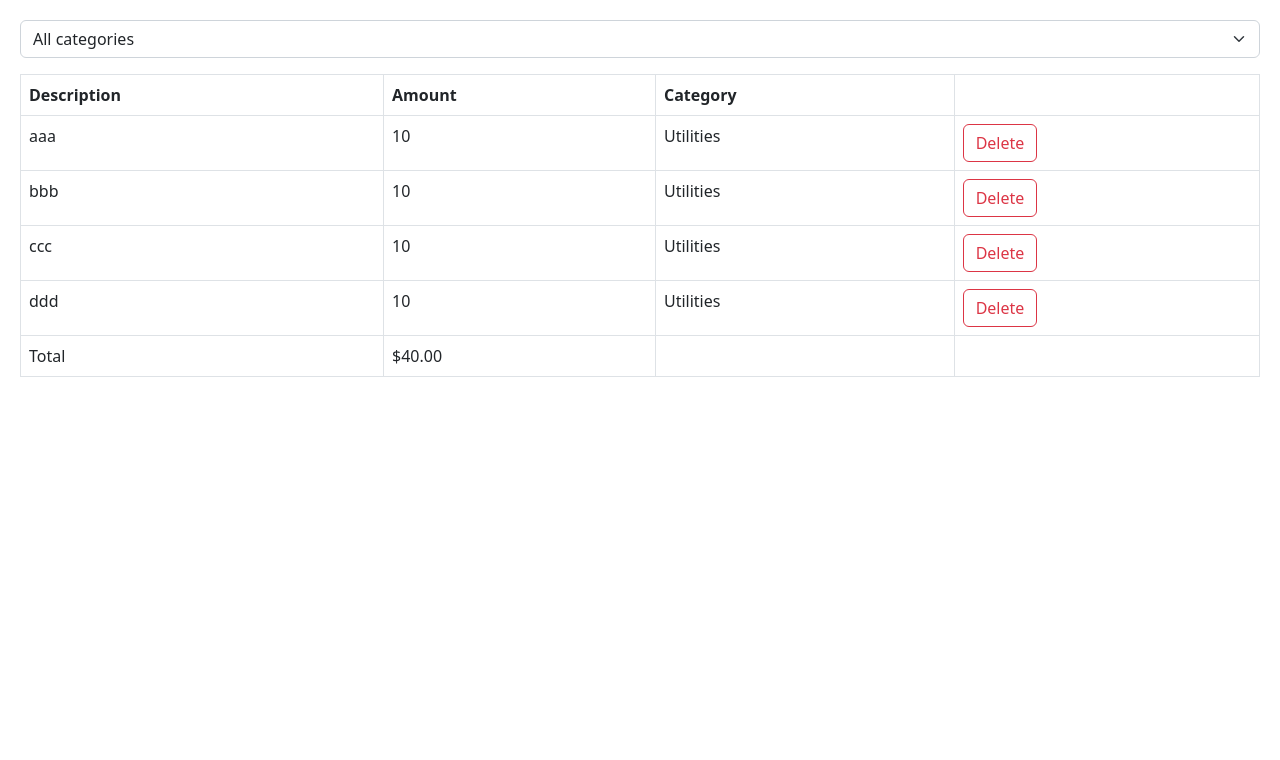
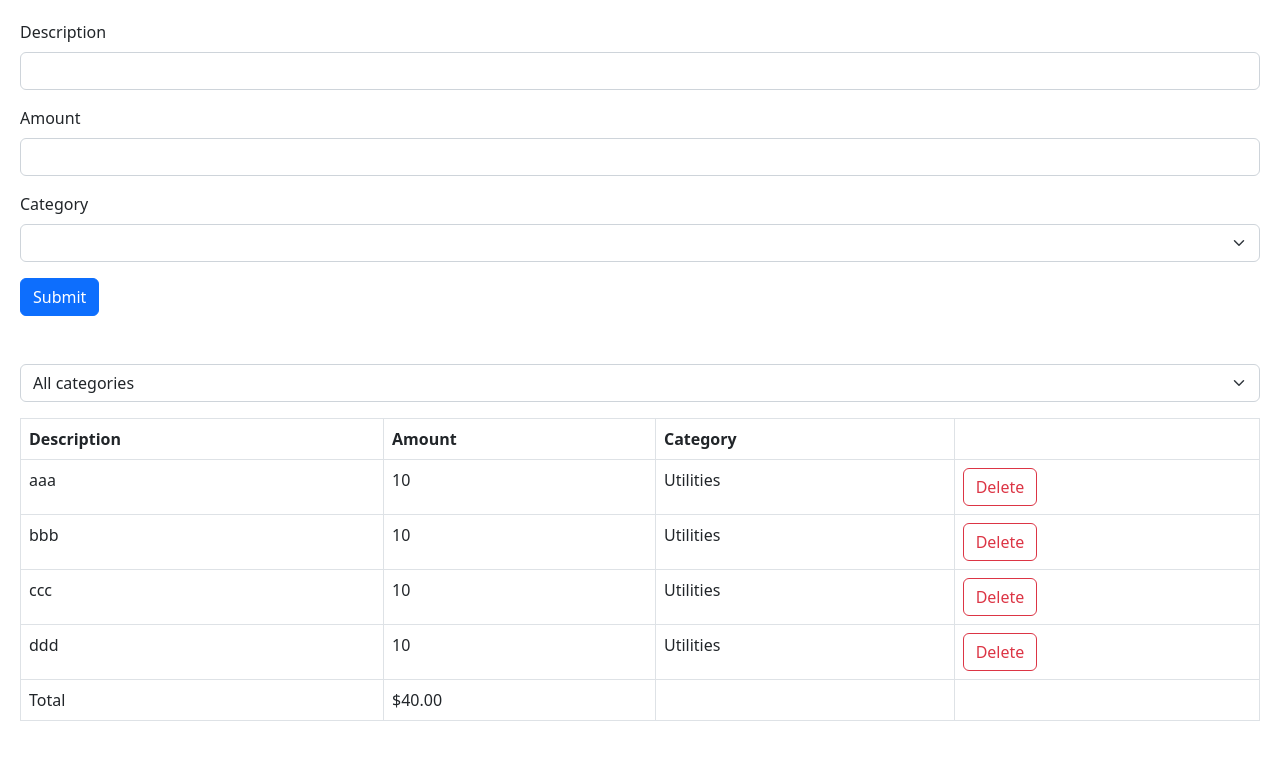
Before and after one commit to anesuraswe/moshCourse, a React (Vite) app: page / in a window 1280 px wide. Shown: the top 760 px of the page. Built offline with nearby package versions, Linux system fonts and the light colour scheme; the HTML template or start-up script is replaced by a standard one.

Commit message:
Expense Form

```diff
--- a/src/App.tsx
+++ b/src/App.tsx
@@ -1,6 +1,9 @@
 import { useState } from "react";
 import ExpenseList from "./expense-tracker/components/ExpenseList";
 import ExpenseFilter from "./expense-tracker/components/ExpenseFilter";
+import ExpenseForm from "./expense-tracker/components/ExpenseForm";
+
+export const categories = ["Groceries", "Utilities", "Entertainment"];
 
 function App() {
   const [selectedCategory, setSelectedCategory] = useState("");
@@ -17,6 +20,9 @@
 
   return (
     <div>
+      <div className="mb-5">
+        <ExpenseForm/>
+      </div>
       <div className="mb-3">
         <ExpenseFilter
           onSelectCategory={(category) => setSelectedCategory(category)}
--- a/src/expense-tracker/components/ExpenseFilter.tsx
+++ b/src/expense-tracker/components/ExpenseFilter.tsx
@@ -1,3 +1,4 @@
+import { categories } from "../../App";
 interface Props {
   onSelectCategory: (category: string) => void;
 }
@@ -8,9 +9,11 @@
       onChange={(event) => onSelectCategory(event.target.value)}
     >
       <option value="">All categories</option>
-      <option value="Groceries">Groceries</option>
-      <option value="Utilities">Utilities</option>
-      <option value="Entertainment">Entertainment</option>
+      {categories.map((category) => (
+        <option key={category} value={category}>
+          {category}{" "}
+        </option>
+      ))}
     </select>
   );
 };
--- /dev/null
+++ b/src/expense-tracker/components/ExpenseForm.tsx
@@ -0,0 +1,36 @@
+import { categories } from "../../App";
+
+const ExpenseForm = () => {
+  return (
+    <form>
+      <div className="mb-3">
+        <label htmlFor="description" className="form-label">
+          Description
+        </label>
+        <input id="description" type="text" className="form-control" />
+      </div>
+      <div className="mb-3">
+        <label htmlFor="amount" className="form-label">
+          Amount
+        </label>
+        <input id="amount" type="number" className="form-control" />
+      </div>
+      <div className="mb-3">
+        <label htmlFor="category" className="form-label">
+          Category
+        </label>
+        <select id="category" className="form-select">
+          <option value=""></option>
+          {categories.map((category) => (
+            <option key={category} value={category}>
+              {category}{" "}
+            </option>
+          ))}
+        </select>
+      </div>
+      <button className="btn btn-primary">Submit</button>
+    </form>
+  );
+};
+
+export default ExpenseForm;
```
